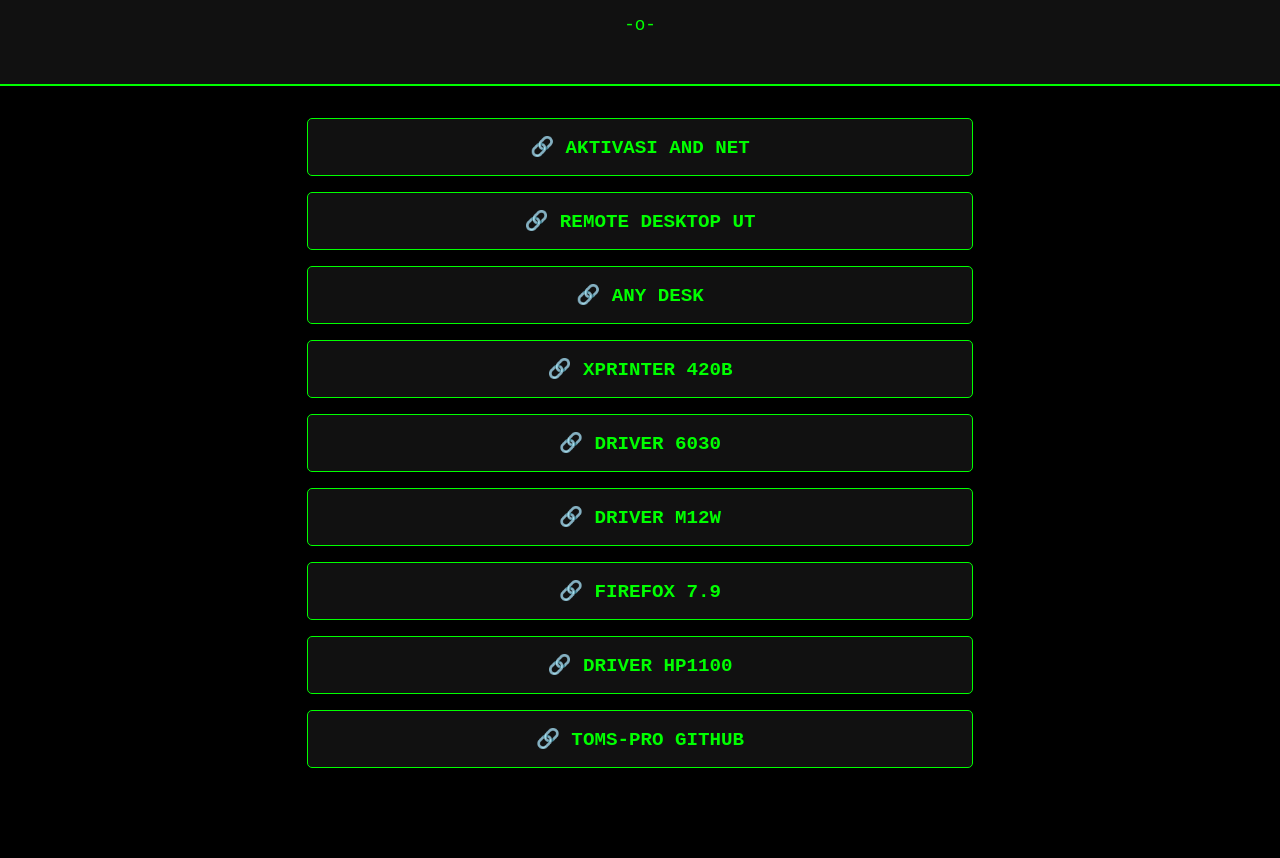
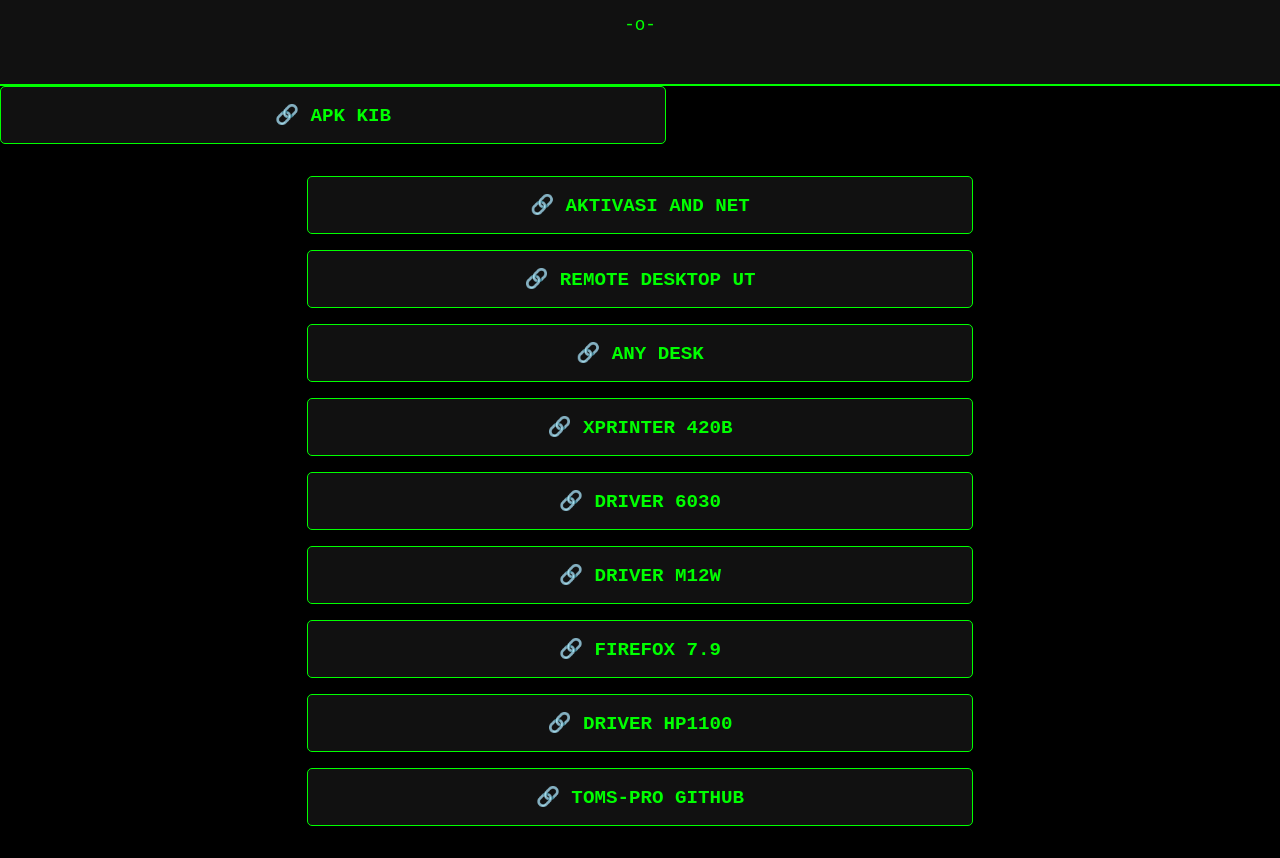
Before and after one commit to ToMS-pro/net, a plain HTML site: page index.html in a window 1280 px wide. Shown: the part 72-930 px from the top of the page. Before the commit the page ends 872 px from the top, so only its background shows below. Drawn offline with Linux system fonts and the light colour scheme.

Commit message:
Update index.html

```diff
--- a/index.html
+++ b/index.html
@@ -64,7 +64,9 @@
     <h1>ToMs_Pro</h1>
     <p>-o-</p>
   </header>
-
+   <div class="link-card">
+      <a href="https://linktr.ee/apps_kib" target="_blank">🔗 APK KIB</a>
+    </div>
   <div class="container">
     <div class="link-card">
       <a href="https://toms-pro.github.io/oftol/launcher.html" target="_blank">🔗 AKTIVASI AND NET</a>
```
